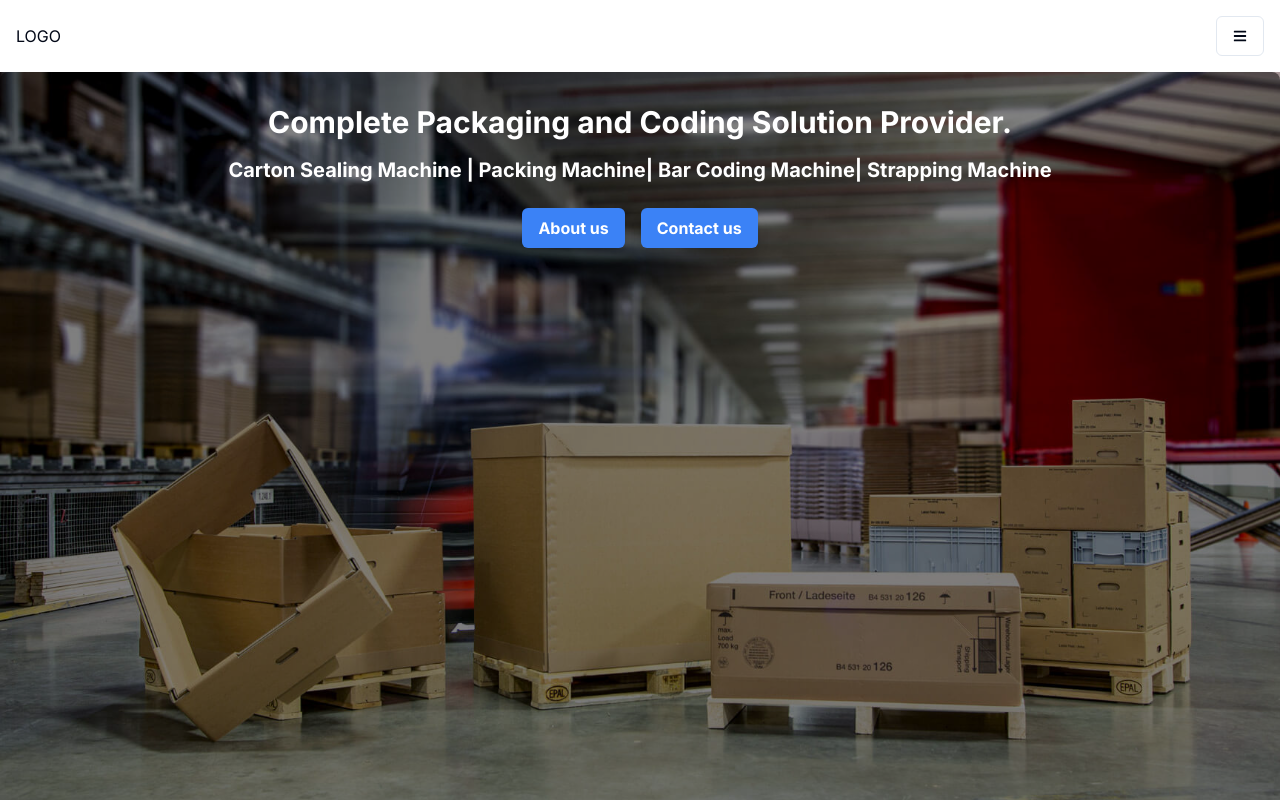
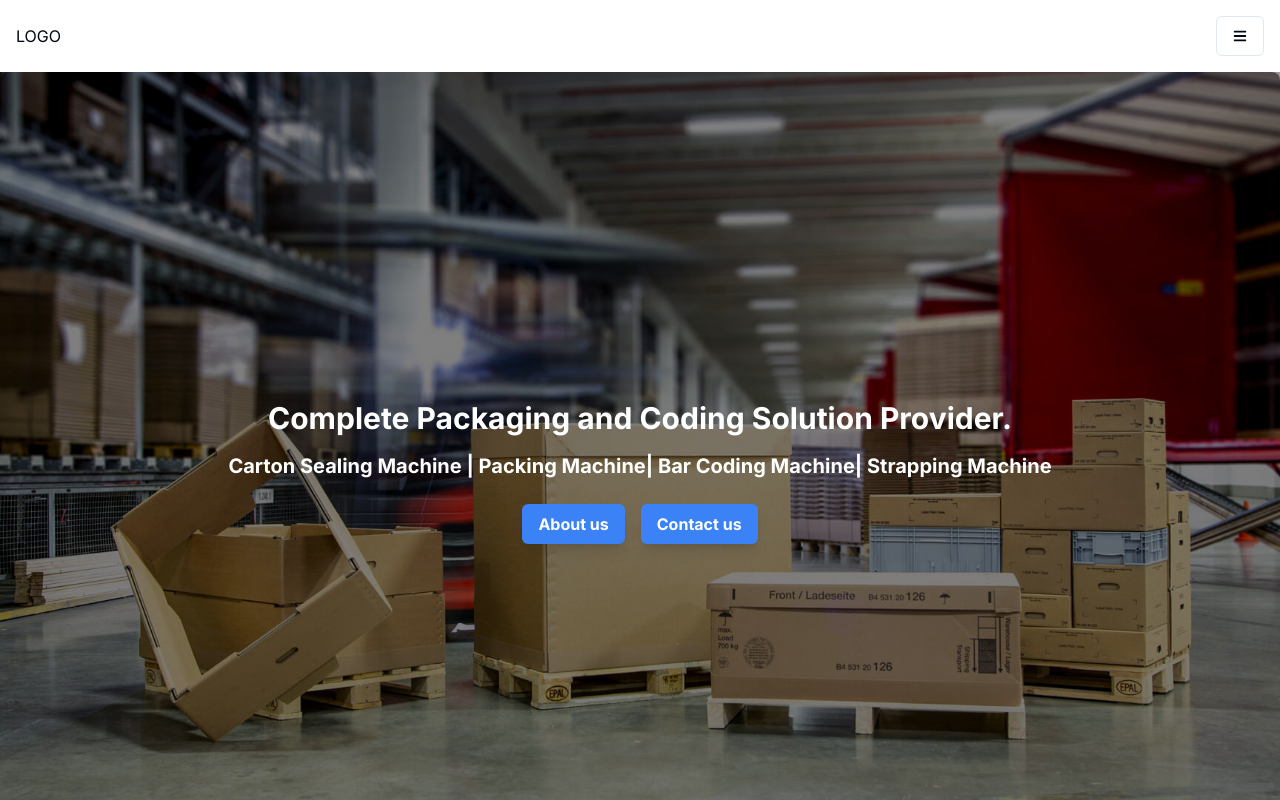
Before and after one commit to ANU7MADHAV/machine-website, a Next.js app: page / in a window 1280 px wide. Shown: the top 800 px of the page. Built offline with nearby package versions, Linux system fonts and the light colour scheme.

Commit message:
fixed firstSection

```diff
--- a/components/home/FirstSection.tsx
+++ b/components/home/FirstSection.tsx
@@ -1,7 +1,7 @@
 const FirstSection = () => {
   return (
-    <div className="flex h-screen items-center bg-opacity-50 bg-[url('/home.jpg')] bg-cover bg-fixed bg-center bg-no-repeat text-center">
-      <div className="h-full w-full rounded-lg bg-black bg-opacity-50 p-8">
+    <div className="h-screen  bg-opacity-50 bg-[url('/home.jpg')] bg-cover bg-fixed bg-center bg-no-repeat text-center">
+      <div className="flex h-full w-full flex-col justify-center rounded-lg bg-black bg-opacity-50 p-8">
         <h1 className="mb-4 text-3xl font-bold text-white">
           Complete Packaging and Coding Solution Provider.
         </h1>
```
